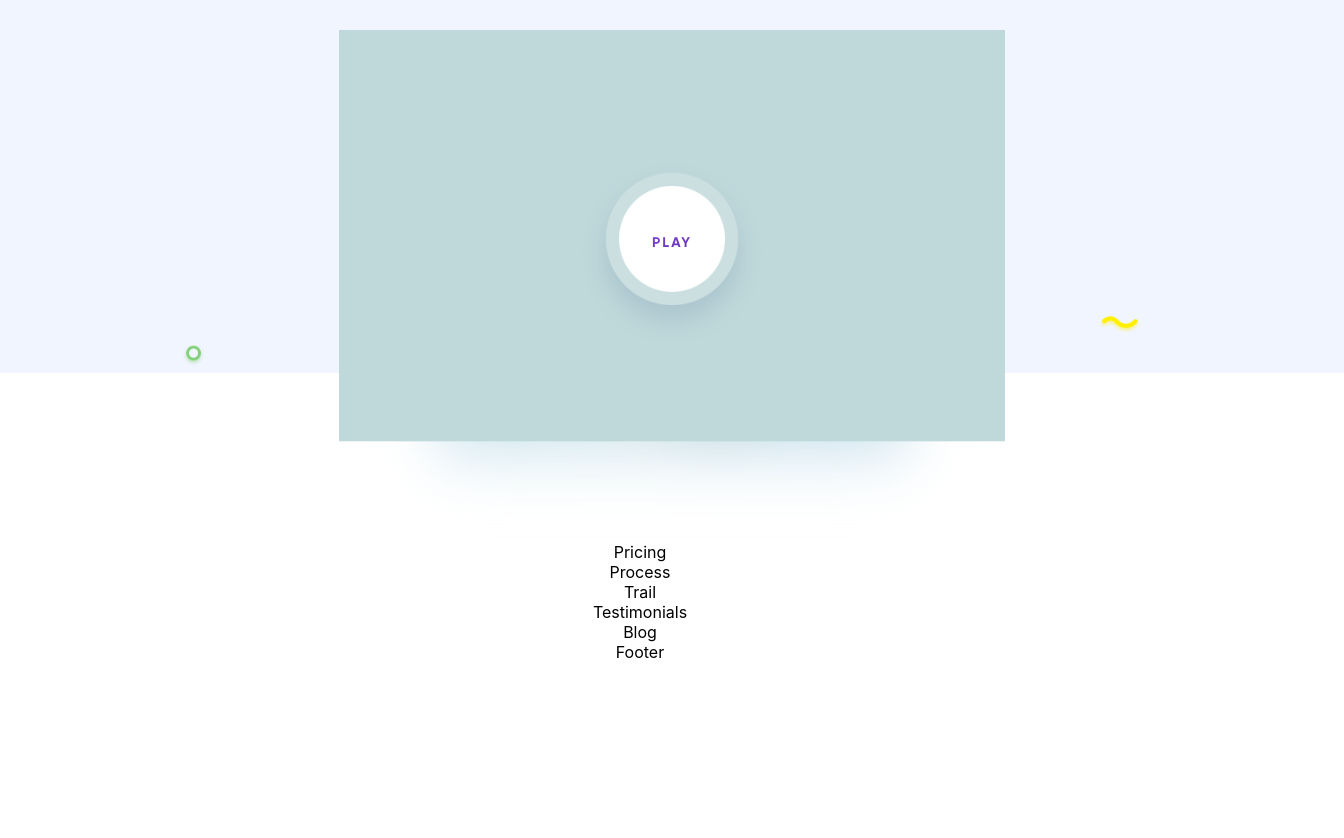
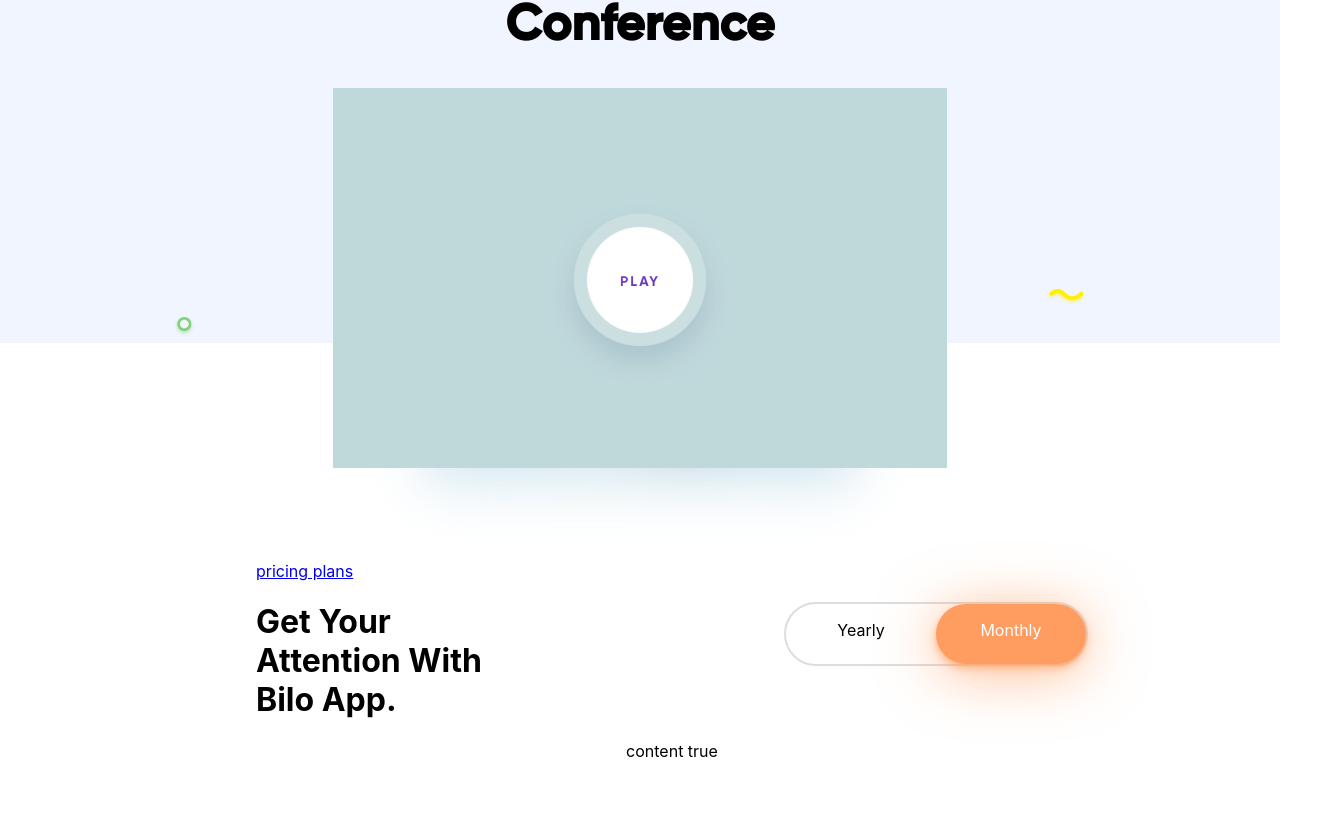
Before and after one commit to Bukarachka/bilo, a React (Create React App) app: page / in a window 1280 px wide. Shown: the part 3542-4380 px from the top of the page, 1344 px wide, since content can reach past the window. Before the commit the page ends 4204 px from the top, so only its background shows below. Built offline with nearby package versions, Linux system fonts and the light colour scheme.

Commit message:
add more content

```diff
--- a/src/views/home/pricing/Pricing.css
+++ b/src/views/home/pricing/Pricing.css
@@ -0,0 +1,96 @@
+.HomePricing{
+    background-image: url('../../../assets/img/home_pricing_background.png');
+    background-size: 100%;
+    background-repeat: no-repeat;
+    background-position: bottom;
+    float: left;
+    padding-left: 20%;
+    padding-right: 15%;
+    width: 65%;
+    min-height: fit-content;
+    height: 100vh;
+}
+
+.HomePricing .Head{
+    float: left;
+    width: 100%;
+}
+
+.HomePricing .Head > label{
+    float: left;
+    margin-top: 5%;
+}
+
+.HomePricing .Head > div{
+    float: left;
+    text-align: left;
+    width: 30%;
+    padding-right: 20%;
+}
+
+.HomePricing .Switch {
+    position: relative;
+    display: inline-block;
+    width: 300px;
+    height: 60px;
+    margin-left: calc(50% - 304px);
+    border: 2px solid #ddd;
+    border-radius: 60px;
+}
+
+.HomePricing .Switch input {
+    opacity: 0;
+    width: 0;
+    height: 0;
+}
+
+.HomePricing .Slider {
+    position: absolute;
+    cursor: pointer;
+    top: 0;
+    left: 0;
+    right: 0;
+    bottom: 0;
+    background-color: transparent;
+    border-radius: 60px;
+    transition: .4s;
+}
+
+.HomePricing .Switch > div{
+    position: absolute;
+    top: 0;
+    left: 0;
+    right: 0;
+    bottom: 0;
+    float: left;
+}
+
+.HomePricing .Switch > div > p{
+    width: 50%;
+    float: left;
+}
+
+.HomePricing .Slider:before {
+    position: absolute;
+    content: "";
+    height: 60px;
+    width: 50%;
+    left: 0px;
+    bottom: 0px;
+    background-color: #ff9d60;
+    box-shadow: 0 4px 8px 0 rgba(255, 157, 96, 0.7), 0 8px 60px 0 rgba(255, 157, 96, 0.7);
+    border-radius: 30px;
+    transition: .4s;
+}
+
+.HomePricing input:checked + .Slider:before {
+    transform: translateX(100%);
+}
+
+.HomePricing .White{
+    color: #fff;
+}
+
+.HomePricing .Balck{
+    color: #000;
+}
--- a/src/views/home/pricing/Pricing.js
+++ b/src/views/home/pricing/Pricing.js
@@ -1,9 +1,44 @@
 import React from 'react';
 
+import './Pricing.css';
+
+const items = [
+    {className:"item", bset:false, title:"", price:{}, elements:[]}
+]
+
 class Pricing extends React.PureComponent{
+    constructor(props){
+        super(props);
+        this.state = {
+            checkboxChecked: true
+        }
+    }
+
+    switchCheck = (e) => {
+        this.setState({
+            checkboxChecked: e.target.checked
+        });
+    }
+
     render(){
-        return<div>
-            Pricing
+        return<div className="HomePricing">
+            <div className="Head">
+                <div>
+                    <a href="/">pricing plans</a>
+                    <h1>Get Your Attention With Bilo App.</h1>
+                </div>
+                <label className="Switch">
+                    <input type="checkbox" checked={this.state.checkboxChecked} onChange={this.switchCheck}/>
+                    <span className="Slider" />
+                    <div>
+                        <p className={!this.state.checkboxChecked ? "White" : "Black"}>Yearly</p>
+                        <p className={this.state.checkboxChecked ? "White" : "Black"}>Monthly</p>
+                    </div>
+                </label>
+            </div>
+            <div className="Content">
+                content {this.state.checkboxChecked + ''}
+            </div>
         </div>
     }
 }
--- a/src/views/home/video/Video.css
+++ b/src/views/home/video/Video.css
@@ -6,7 +6,7 @@
     background-attachment: scroll;
     padding-left: 20%;
     padding-right: 20%;
-    width: 65%;
+    width: 60%;
     height: fit-content;
     padding-top: 7%;
 }
@@ -34,6 +34,7 @@
     width: 100%;
     padding-top: 2%;
     position: relative;
+    cursor: pointer;
 }
 
 .HomeVideo .Video > img{
@@ -60,7 +61,7 @@
     background: linear-gradient(to bottom right, #c482f0, #4a19b1);
     background-clip: text;
     color: transparent;
-    padding-top: 32%;
+    padding-top: 31%;
 }
 
 @font-face {
--- a/src/views/home/video/Video.js
+++ b/src/views/home/video/Video.js
@@ -3,7 +3,6 @@ import React from 'react';
 import './Video.css';
 
 import placeholder from '../../../assets/img/home_video_placeholder.png';
-import playImage from '../../../assets/img/home_video_play.png';
 
 class Video extends React.PureComponent{
     render(){
```
Also changed, not shown: src/assets/img/home_pricing_background.png (added).
